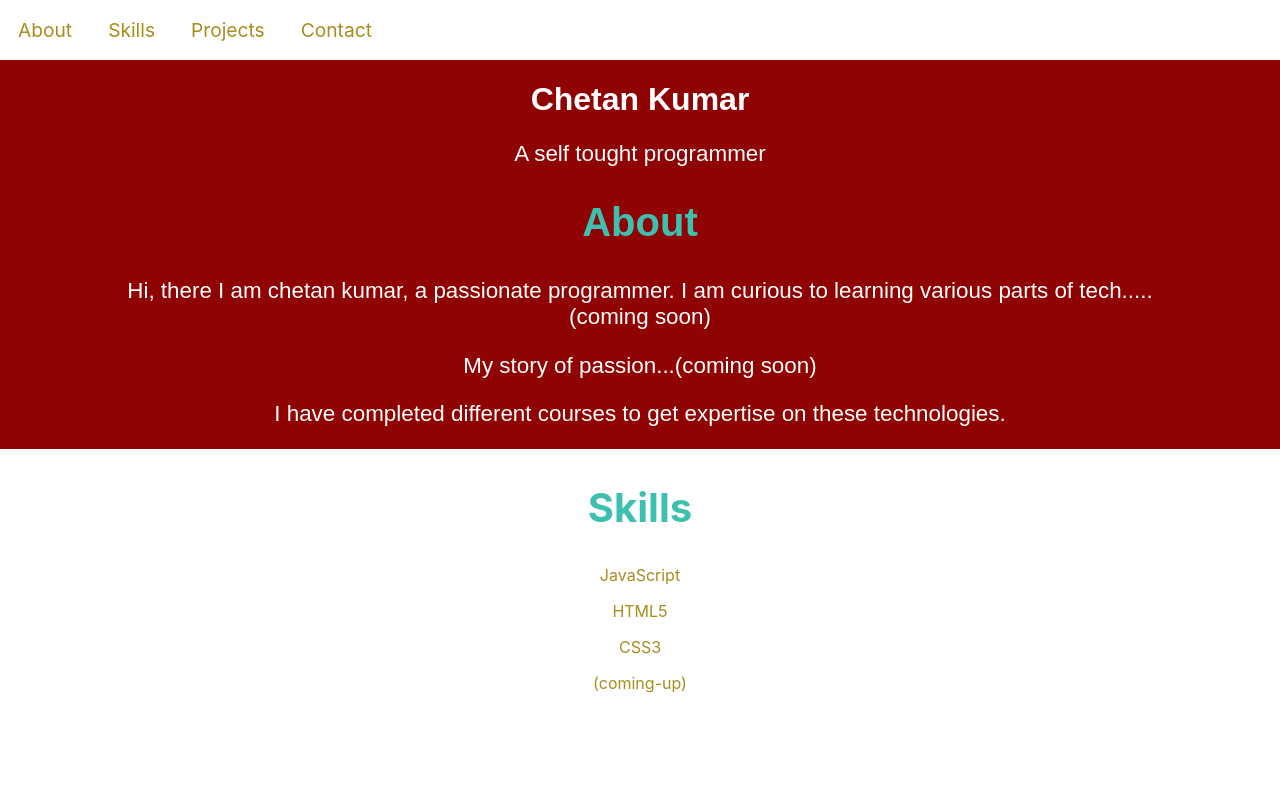
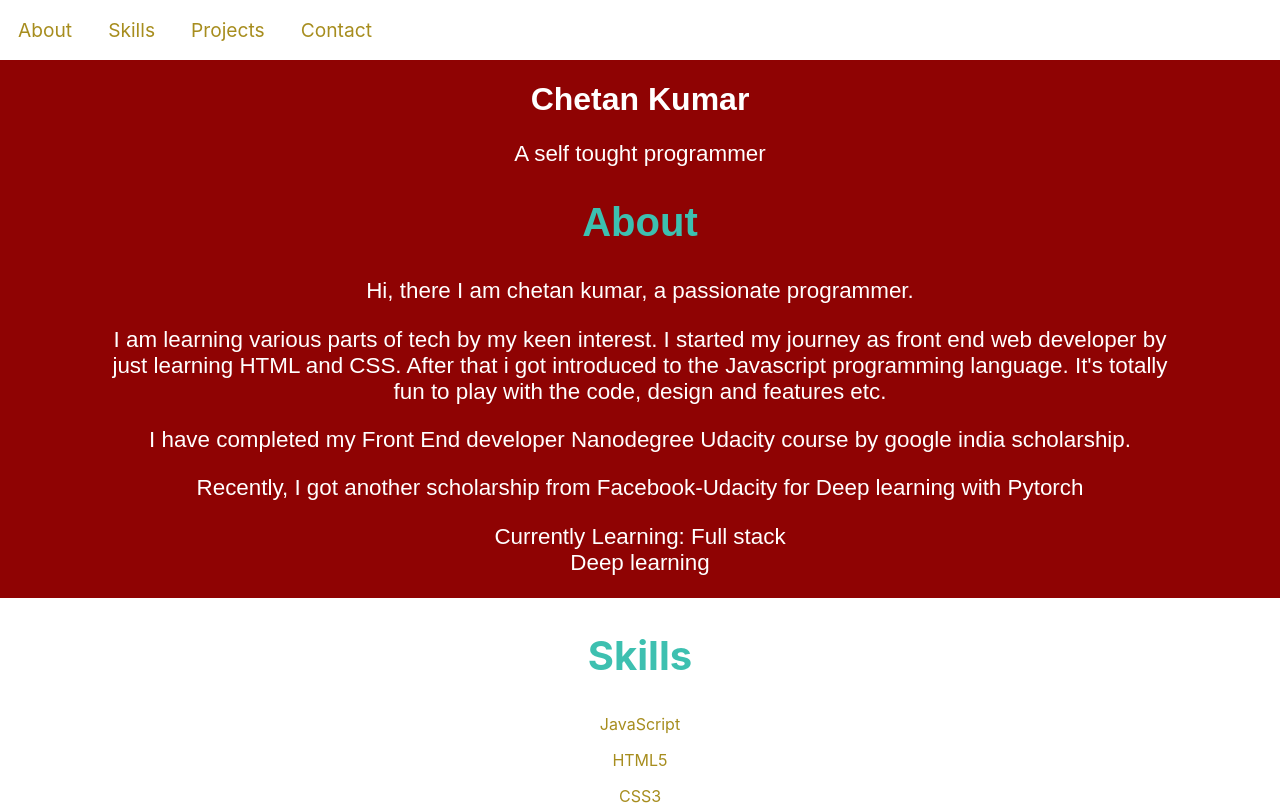
Before and after one commit to Ckbhatia/Portfolio, a React (Create React App) app: page / in a window 1280 px wide. Shown: the top 805 px of the page. Built offline with nearby package versions, Linux system fonts and the light colour scheme.

Commit message:
fix: added more text that was needed in introduction

```diff
--- a/src/components/Main.jsx
+++ b/src/components/Main.jsx
@@ -20,10 +20,11 @@ export default class Main extends Component {
                         <h1>Chetan Kumar</h1>
                         <p>A self tought programmer</p>
                         <h2>About</h2>
-                        <p>Hi, there I am chetan kumar, a passionate programmer. I am curious to learning various parts of tech.....(coming soon)
-                        </p>
-                        <p>My story of passion...(coming soon)</p>
-                        <p>I have completed different courses to get expertise on these technologies.</p>
+                        <p>Hi, there I am chetan kumar, a passionate programmer.</p>
+                        <p>I am learning various parts of tech by my keen interest. I started my journey as front end web developer by just learning HTML and CSS. After that i got introduced to the Javascript programming language. It's totally fun to play with the code, design and features etc.</p>
+                        <p>I have completed my Front End developer Nanodegree Udacity course by google india scholarship.</p>
+                        <p>Recently, I got another scholarship from Facebook-Udacity for Deep learning with Pytorch</p>
+                        <p>Currently Learning: Full stack <br />Deep learning</p>
                     </div>
                 </main>
                 <section className="skills">
```
